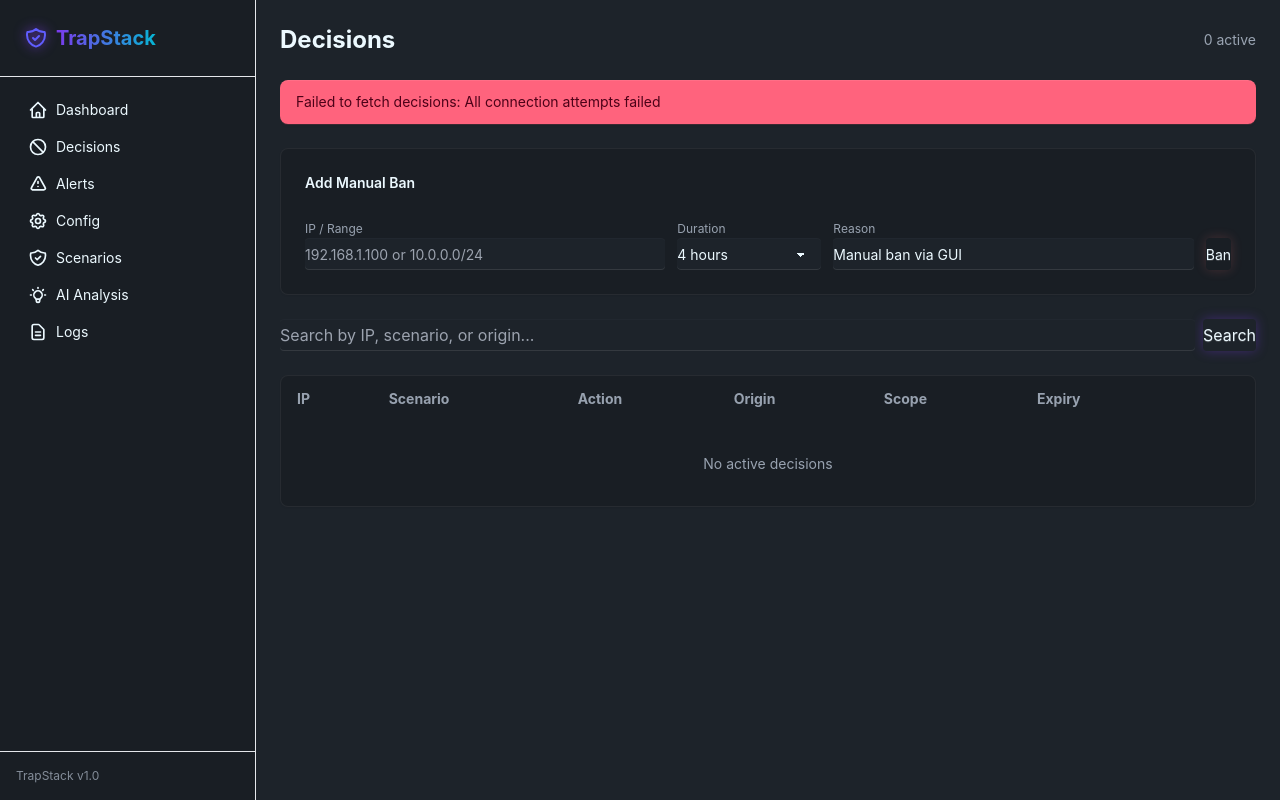
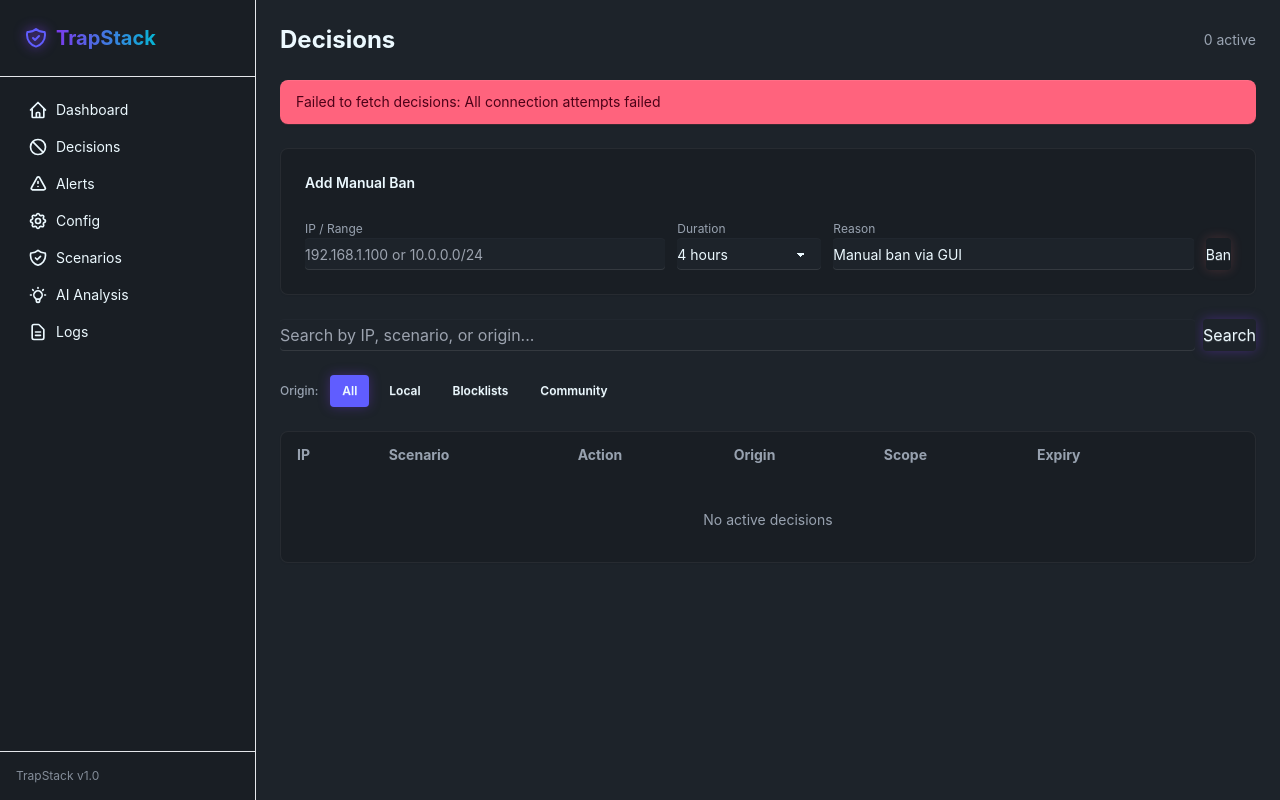
Before and after one commit to W1talka/TrapStack, a FastAPI app: page /decisions/ in a window 1280 px wide. Run offline with FastAPI, Linux system fonts and the light colour scheme; data that the repository does not hold is empty; some libraries are stand-ins or nearby versions.

Commit message:
Rename decision origin labels and reorder filters
CAPI → Community, crowdsec → Local, lists → Blocklists.
Order: All | Local | Blocklists | Community (local first).

Co-Authored-By: Claude Opus 4.6 <noreply@anthropic.com>

```diff
--- a/app/templates/decisions.html
+++ b/app/templates/decisions.html
@@ -63,21 +63,16 @@
     </div>
 
     <!-- Origin filter -->
-    {% if origins %}
     <div class="flex flex-wrap items-center gap-2">
         <span class="text-xs text-base-content/60 font-medium mr-1">Origin:</span>
-        <a href="/decisions/?search={{ search }}"
-           class="btn btn-sm {% if not selected_origin %}btn-primary{% else %}btn-outline{% endif %}">
-            All
-        </a>
-        {% for origin in origins %}
-        <a href="/decisions/?origin={{ origin }}&search={{ search }}"
-           class="btn btn-sm {% if selected_origin == origin %}btn-primary{% else %}btn-outline{% endif %}">
-            {{ origin }}
+        {% set origin_map = [("", "All"), ("crowdsec", "Local"), ("lists", "Blocklists"), ("CAPI", "Community")] %}
+        {% for value, label in origin_map %}
+        <a href="/decisions/?{% if value %}origin={{ value }}&{% endif %}search={{ search }}"
+           class="btn btn-sm {% if selected_origin == value or (not value and not selected_origin) %}btn-primary{% else %}btn-outline{% endif %}">
+            {{ label }}
         </a>
         {% endfor %}
     </div>
-    {% endif %}
 
     <!-- Decisions Table -->
     <div id="decisions-table">
```
